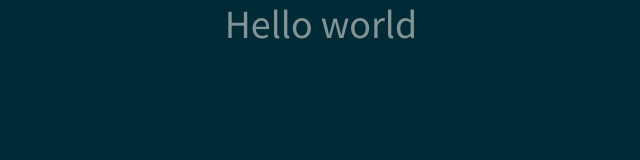
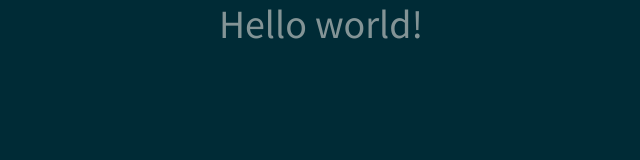
Before and after one commit to alirezaebrahimi5/Login-System-via-OTP, a React (Create React App) app in the folder frontend/: page / in a window 1280 px wide. Shown: the top 160 px of the page, without its empty margins (319-959 px from the left). Built offline with nearby package versions, Linux system fonts and the light colour scheme.

Commit message:
start routing

```diff
--- a/frontend/src/components/Home.jsx
+++ b/frontend/src/components/Home.jsx
@@ -5,8 +5,10 @@ import './bootstrap.min.css'
 function Home() {
   return (
     <div>
+      <div></div>
+
       <h1 class="col-12 text-align-center">
-        Hello world
+        Hello world!
       </h1>
     </div>
   )
```
